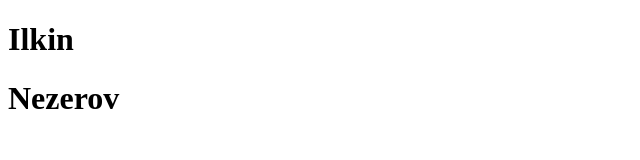
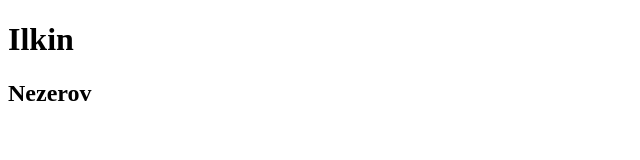
Before and after one commit to Tamerlan002/IlkininTestProyekti, a plain HTML site: page index.html in a window 1280 px wide. Shown: the whole page, without its empty margins (0-640 px from the left). Drawn offline with Linux system fonts and the light colour scheme.

Commit message:
release2

```diff
--- a/index.html
+++ b/index.html
@@ -17,7 +17,7 @@
 
         <div>
             <h1>Ilkin</h1>
-            <h1>Nezerov</h1>
+            <h2>Nezerov</h2>
         </div>
 
 
```
